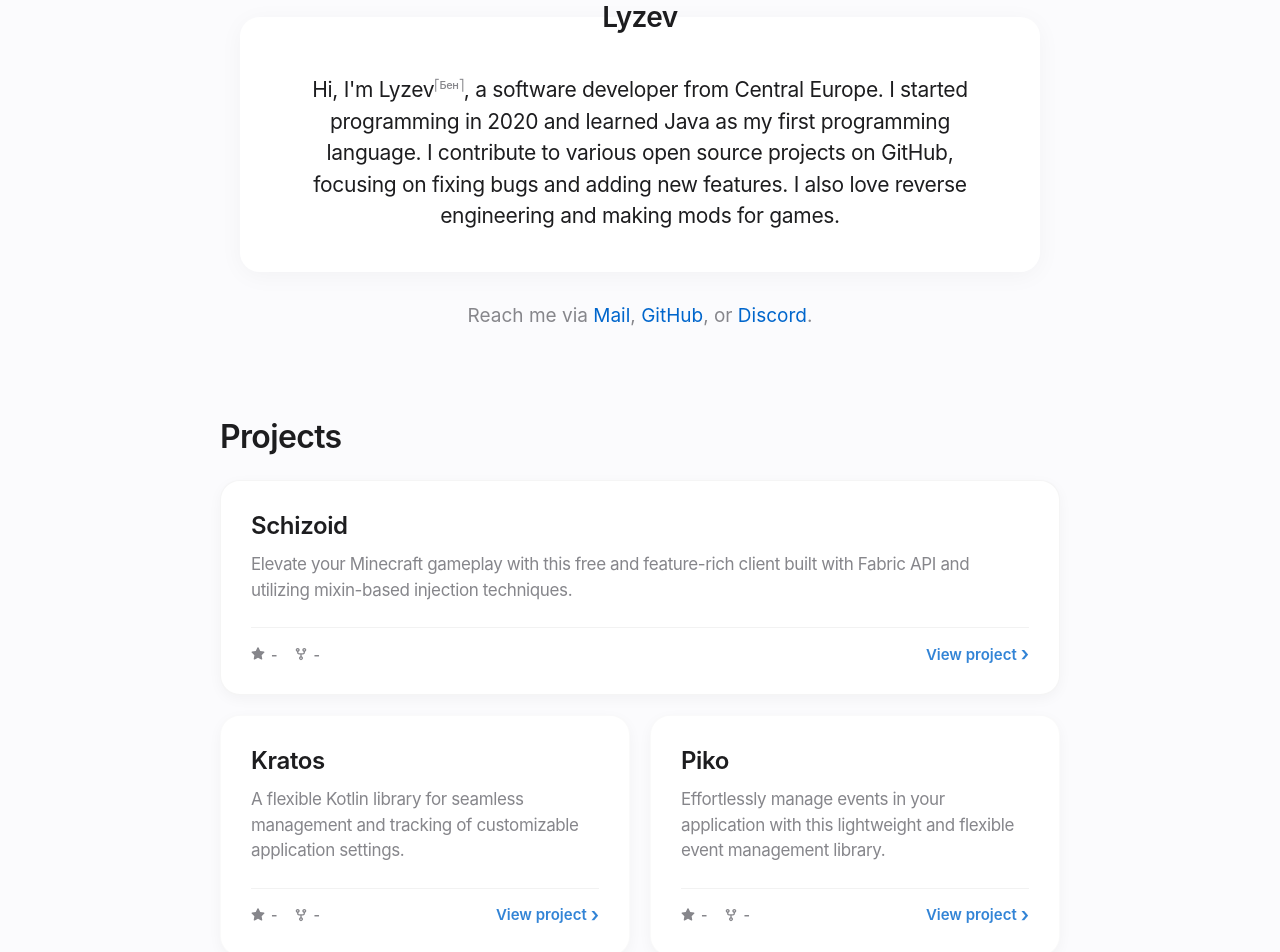
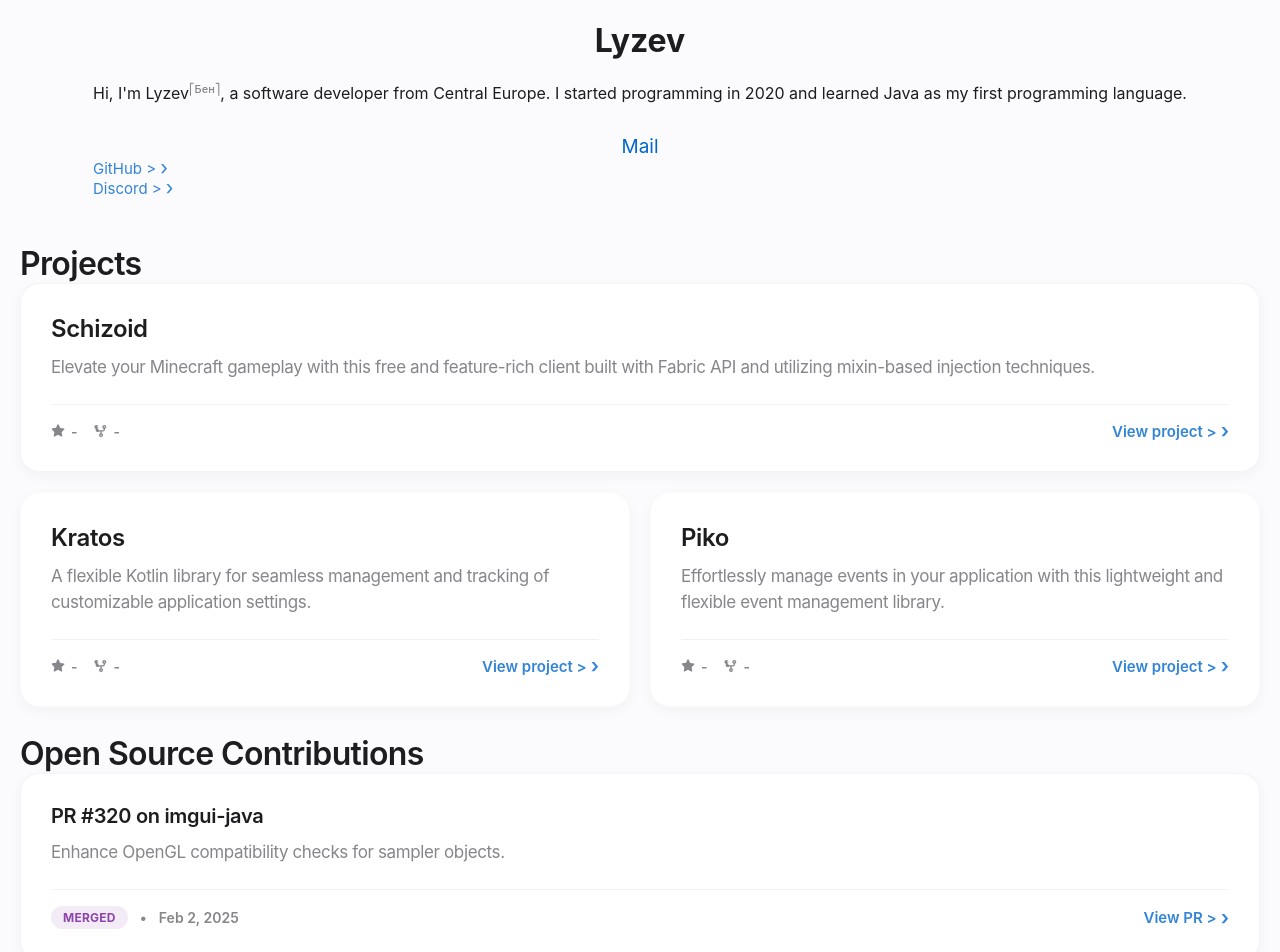
Before and after one commit to Lyzev/lyzev.github.io, a React (Vite) app: page / in a window 1280 px wide. Shown: the part 80-1032 px from the top of the page. Built offline with nearby package versions, Linux system fonts and the light colour scheme; no server answers.

Commit message:
Update project footer and hero section layout

```diff
--- a/src/App.tsx
+++ b/src/App.tsx
@@ -85,18 +85,18 @@ function RepoCard({ title, description, repoPath, url, highlight }: { title: str
         <span className="repo-stats">
           <span className="stat-item">
             <svg width="14" height="14" viewBox="0 0 16 16" fill="currentColor" aria-label="Stars" role="img">
-              <path d="M8 .25a.75.75 0 0 1 .673.418l1.882 3.815 4.21.612a.75.75 0 0 1 .416 1.279l-3.046 2.97.719 4.192a.75.75 0 0 1-1.088.791L8 12.347l-3.766 1.98a.75.75 0 0 1-1.088-.79l.72-4.194L.818 6.374a.75.75 0 0 1 .416-1.28l4.21-.611L7.327.668A.75.75 0 0 1 8 .25Z"/>
+              <path d="M8 .25a.75.75 0 0 1 .673.418l1.882 3.815 4.21.612a.75.75 0 0 1 .416 1.279l-3.046 2.97.719 4.192a.75.75 0 0 1-1.088.791L8 12.347l-3.766 1.98a.75.75 0 0 1-1.088-.79l.72-4.194L1.144 6.164a.75.75 0 0 1 .416-1.28l4.21-.611L7.327.668A.75.75 0 0 1 8 .25Z"></path>
             </svg>
             {stats ? stats.stars : '-'}
           </span>
           <span className="stat-item">
             <svg width="14" height="14" viewBox="0 0 16 16" fill="currentColor" aria-label="Forks" role="img">
-              <path d="M5 5.372v.878c0 .414.336.75.75.75h4.5a.75.75 0 0 0 .75-.75v-.878a2.25 2.25 0 1 1 1.5 0v.878a2.25 2.25 0 0 1-2.25 2.25h-1.5v2.128a2.251 2.251 0 1 1-1.5 0V8.5h-1.5A2.25 2.25 0 0 1 3.5 6.25v-.878a2.25 2.25 0 1 1 1.5 0ZM5 3.25a.75.75 0 1 0-1.5 0 .75.75 0 0 0 1.5 0Zm6.75.75a.75.75 0 1 0 0-1.5.75.75 0 0 0 0 1.5Zm-3 8.75a.75.75 0 1 0-1.5 0 .75.75 0 0 0 1.5 0Z"/>
+              <path d="M5 5.372v.878c0 .414.336.75.75.75h4.5a.75.75 0 0 0 .75-.75v-.878a2.25 2.25 0 1 1 1.5 0v.878a2.25 2.25 0 0 1-2.25 2.25h-1.5v2.128a2.251 2.251 0 1 1-1.5 0V8.5h-1.5A2.25 2.25 0 0 1 2 6.25v-.878a2.25 2.25 0 1 1 1.5 0ZM5 3.25a.75.75 0 1 0-1.5 0 .75.75 0 0 0 1.5 0Zm6.75.75a.75.75 0 1 0 0-1.5.75.75 0 0 0 0 1.5Zm-3 8.75a.75.75 0 1 0-1.5 0 .75.75 0 0 0 1.5 0Z"></path>
             </svg>
             {stats ? stats.forks : '-'}
           </span>
         </span>
-        <span className="view-link">View project</span>
+        <span className="view-link">View project &gt;</span>
       </div>
     </a>
   );
@@ -112,9 +112,10 @@ function PRCard({ title, description, url, status, date, highlight }: { title: s
       <div className="project-footer pr-footer">
         <span className="pr-meta">
           <span className={`pr-status ${status.toLowerCase()}`}>{status}</span>
+          <span>•</span>
           <span className="pr-date">{date}</span>
         </span>
-        <span className="view-link">View PR</span>
+        <span className="view-link">View PR &gt;</span>
       </div>
     </a>
   );
@@ -204,23 +205,21 @@ function App() {
 
   return (
     <div className="app-container">
-      <main className="hero-section">
-        <fieldset className="intro-box">
-          <legend className="intro-legend">Lyzev</legend>
-          <p className="intro-text">
-            Hi, I'm Lyzev<sup className="name-super">⎡Бен⎤</sup>, a software developer from Central Europe. I started programming in 2020 and learned Java as my first programming language. I contribute to various open source projects on GitHub, focusing on fixing bugs and adding new features. I also love reverse engineering and making mods for games.
-          </p>
-        </fieldset>
+      {/* Dark immersive hero section */}
+      <main className="section-dark">
+        <h1 className="hero-title">Lyzev</h1>
+        <p className="hero-subtitle">
+          Hi, I'm Lyzev<sup className="name-super">⎡Бен⎤</sup>, a software developer from Central Europe. I started programming in 2020 and learned Java as my first programming language.
+        </p>
 
         <p className="contact-info">
-          Reach me via{' '}
-          <a href="mailto:contact@lyzev.dev">Mail</a>,{' '}
-          <a href="https://github.com/Lyzev" target="_blank" rel="noopener noreferrer">GitHub</a>, or{' '}
-          <a href="https://lyzev.dev/discord" target="_blank" rel="noopener noreferrer">Discord</a>.
+          <a href="mailto:contact@lyzev.dev" className="btn-primary">Mail</a>
+          <a href="https://github.com/Lyzev" target="_blank" rel="noopener noreferrer" className="view-link">GitHub &gt;</a>
+          <a href="https://lyzev.dev/discord" target="_blank" rel="noopener noreferrer" className="view-link">Discord &gt;</a>
         </p>
       </main>
 
-      <section className="projects-section">
+      <section className="section-light">
         <h2 className="section-title">Projects</h2>
         <div className="cards-grid">
           <RepoCard
@@ -245,7 +244,7 @@ function App() {
         </div>
       </section>
 
-      <section className="projects-section">
+      <section className="section-dark">
         <h2 className="section-title">Open Source Contributions</h2>
         <div className="cards-grid pr-grid">
           <PRCard
@@ -276,7 +275,7 @@ function App() {
       <footer className="app-footer">
         <p>&copy; {new Date().getFullYear()} Lyzev. All rights reserved.</p>
         <p className="legal-links">
-          Hosted on <a href="https://pages.github.com/" target="_blank" rel="noopener noreferrer">GitHub Pages</a> (<a href="https://docs.github.com/en/site-policy/privacy-policies/github-privacy-statement" target="_blank" rel="noopener noreferrer">Privacy</a>) and routed by <a href="https://www.cloudflare.com/" target="_blank" rel="noopener noreferrer">Cloudflare</a> (<a href="https://www.cloudflare.com/privacypolicy/" target="_blank" rel="noopener noreferrer">Privacy</a>).
+          Hosted on <a href="https://pages.github.com/" target="_blank" rel="noopener noreferrer">GitHub Pages</a> (<a href="https://docs.github.com/en/site-policy/privacy-policies/github-privacy-statement" target="_blank" rel="noopener noreferrer">Privacy</a>)
         </p>
       </footer>
     </div>
```
